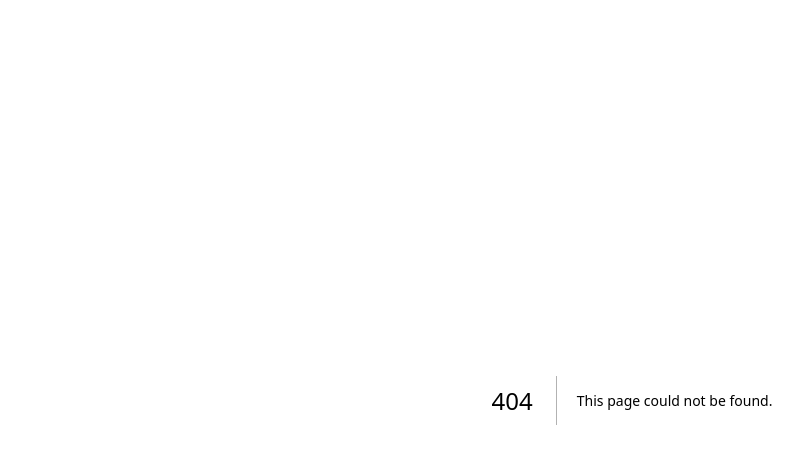
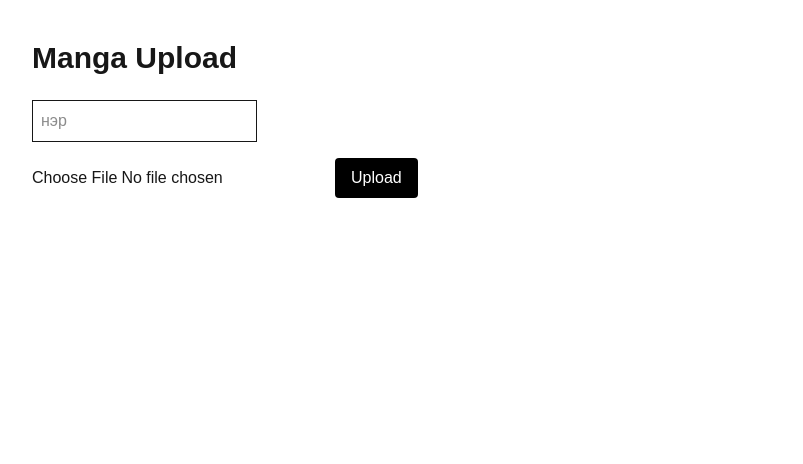
Before and after one commit to rubymiyana555-svg/yukiyo-manga-site-, a Next.js app: page /admin in a window 1280 px wide. Before the commit this address had no page. Shown: the top 464 px of the page, without its empty margins (8-811 px from the left). Built offline with nearby package versions, Linux system fonts and the light colour scheme.

Commit message:
add admin page

```diff
--- /dev/null
+++ b/app/admin/page.tsx
@@ -0,0 +1,26 @@
+export default function Admin() {
+  return (
+    <div className="p-10">
+
+      <h1 className="text-3xl font-bold mb-6">
+        Manga Upload
+      </h1>
+
+      <input
+        type="text"
+        placeholder="нэр"
+        className="border p-2 mb-4 block"
+      />
+
+      <input
+        type="file"
+        className="mb-4"
+      />
+
+      <button className="bg-black text-white px-4 py-2 rounded">
+        Upload
+      </button>
+
+    </div>
+  );
+}
--- a/manga/[id]/page.tsx
+++ b/manga/[id]/page.tsx
@@ -1,14 +1,15 @@
-export default function MangaPage() {
+export default function MangaReader() {
   return (
-    <main style={{padding:"40px"}}>
-      <h1>📖 Manga Reader</h1>
+    <div className="flex flex-col items-center bg-black min-h-screen p-6">
 
-      <p>This is where manga pages will appear.</p>
+      <h1 className="text-white text-2xl mb-6">
+        Yukiyo Manga - Chapter 1
+      </h1>
 
-      <img src="/manga1/page1.jpg" style={{width:"100%"}} />
-      <img src="/manga1/page2.jpg" style={{width:"100%"}} />
-      <img src="/manga1/page3.jpg" style={{width:"100%"}} />
+      <img src="https://placehold.co/800x1200" />
+      <img src="https://placehold.co/800x1200" />
+      <img src="https://placehold.co/800x1200" />
 
-    </main>
+    </div>
   );
 }
```
